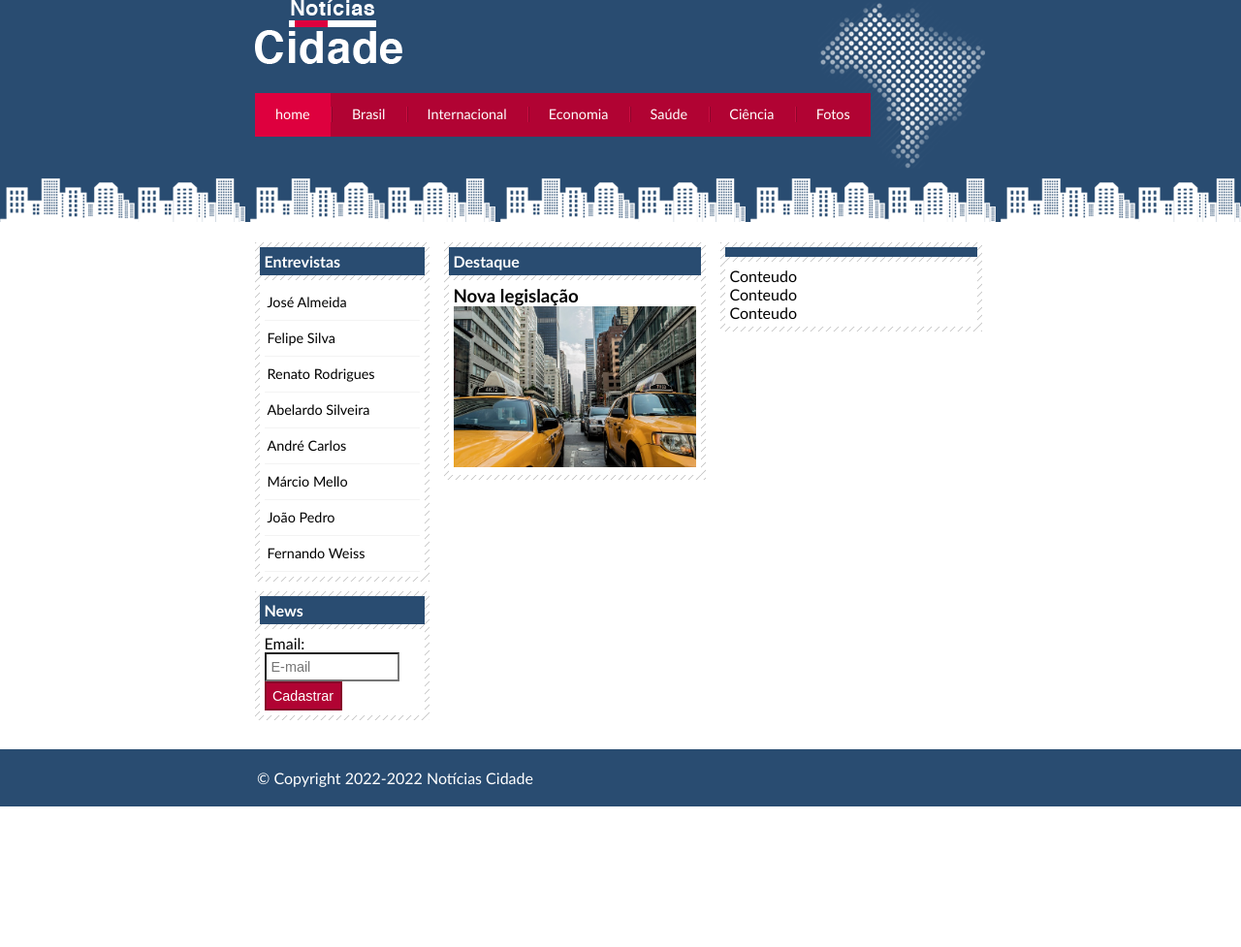
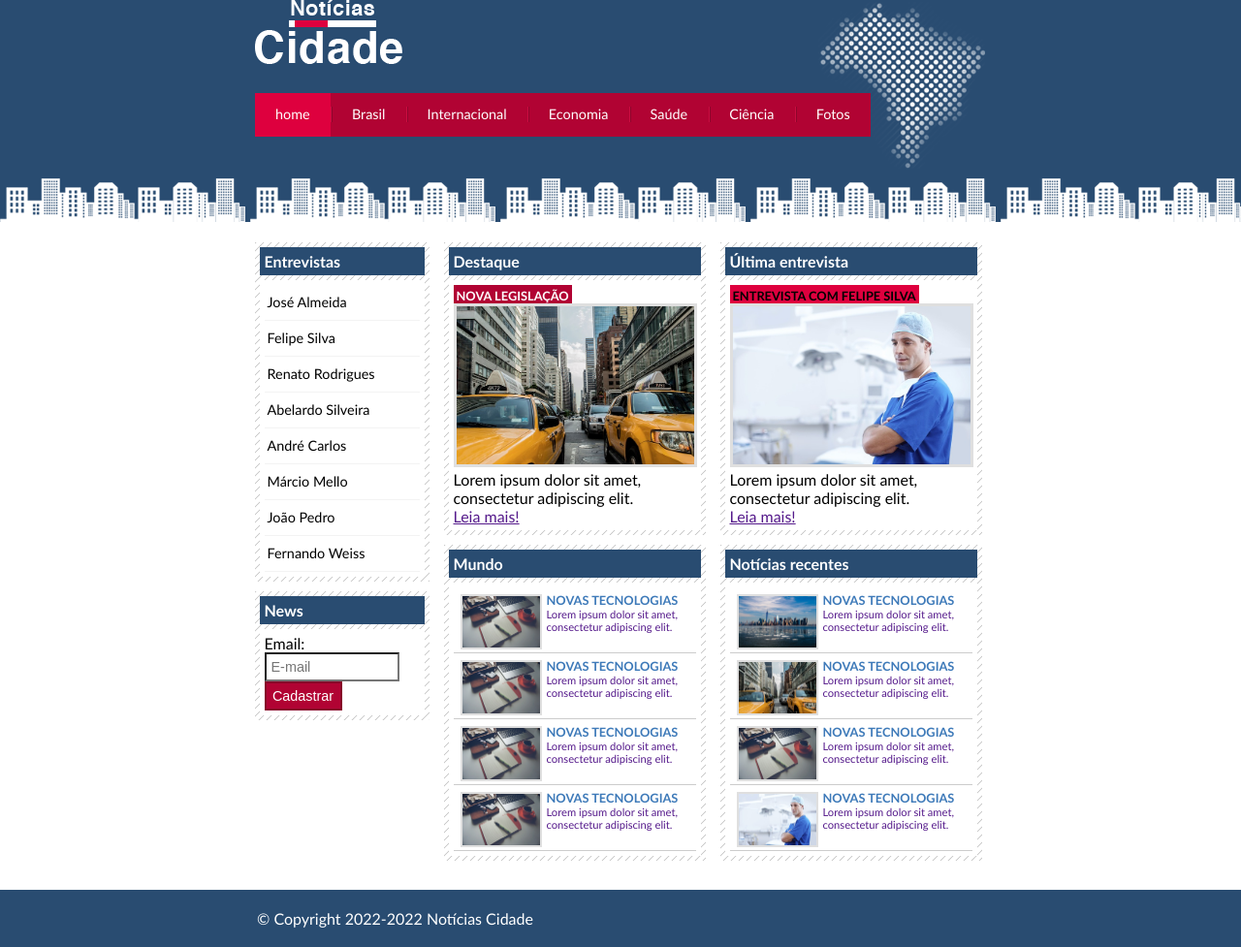
Before and after one commit to Mcervelheri/Site-de-noticias-cidade, a plain HTML site: page index.html in a window 1280 px wide. Shown: the whole page at 97% size. Before the commit the page ends 832 px from the top, so only its background shows below. Drawn offline with Linux system fonts and the light colour scheme.

Commit message:
modified:   estilo.css 	modified:   index.html

```diff
--- a/estilo.css
+++ b/estilo.css
@@ -162,6 +162,65 @@ input.submit {
     border: 2px solid #870529;
 }
 
+/*Formatar imagens*/
+img {
+    border: 2px solid #dfdfdf;
+}
+
+img.imagem-principal {
+    border: 3px solid #dfdfdf;
+    width: 98%;
+}
+
+/*Formatanado cabeçalhos*/
+h3 {
+    text-transform: uppercase;
+    display: inline;
+    font-size: 0.8em;
+    padding: 3px;
+}
+
+.destaque h3 {
+    background: #b10333;
+    color: #fff;
+}
+
+.entrevista h3 {
+    background: #de003e;
+    color: #000;
+}
+
+/*Formatar lista de noticias*/
+
+#lista-noticias li{
+    padding: 2px;
+    border-bottom: 1px solid #ccc;
+    height: 63px;
+}
+
+#lista-noticias li a img{
+    float: left;
+    margin: 5px;
+}
+
+#lista-noticias li a {
+    text-decoration: none;
+}
+
+#lista-noticias li a h3{
+    font-size: 0.8em;
+    padding: 0;
+    color: #3e7ab9;
+}
+
+#lista-noticias li a p{
+    font-size: 0.7em;
+}
+
+#lista-noticias li:hover{
+    background: #eee;
+    cursor: pointer;
+}
 /*Rodapé*/
 
 #container-rodape {
--- a/index.html
+++ b/index.html
@@ -30,24 +30,103 @@
             <div id="conteudo">
 
                 <div id="primario">
-                    <div class="caixa">
+                    <div class="caixa destaque">
                         <h2>Destaque</h2>
                         <div class="caixa-conteudo">
                             <h3>Nova legislação</h3>
-                            <img src="imagens/taxi.jpg" width="100%">
+                            <img class="imagem-principal" src="imagens/taxi.jpg" width="100%">
+                            <p>Lorem ipsum dolor sit amet, consectetur adipiscing elit.</p>
+                            <a href="">Leia mais!</a>
+                        </div>
+                    </div>
+                    <div class="caixa">
+                        <h2>Mundo</h2>
+                        <div class="caixa-conteudo">
+
+                            <ul id="lista-noticias">
+                                <li>
+                                    <a href="">
+                                        <img src="imagens/tecnologia.jpg" width="80">
+                                        <h3>Novas tecnologias</h3>
+                                        <p>Lorem ipsum dolor sit amet, consectetur adipiscing elit.</p>
+                                    </a>
+                                </li>
+                                <li>
+                                    <a href="">
+                                        <img src="imagens/tecnologia.jpg" width="80">
+                                        <h3>Novas tecnologias</h3>
+                                        <p>Lorem ipsum dolor sit amet, consectetur adipiscing elit.</p>
+                                    </a>
+                                </li>
+                                <li>
+                                    <a href="">
+                                        <img src="imagens/tecnologia.jpg" width="80">
+                                        <h3>Novas tecnologias</h3>
+                                        <p>Lorem ipsum dolor sit amet, consectetur adipiscing elit.</p>
+                                    </a>
+                                </li>
+                                <li>
+                                    <a href="">
+                                        <img src="imagens/tecnologia.jpg" width="80">
+                                        <h3>Novas tecnologias</h3>
+                                        <p>Lorem ipsum dolor sit amet, consectetur adipiscing elit.</p>
+                                    </a>
+                                </li>
+                            </ul>
+
                         </div>
                     </div>
                 </div>
+
+                <!--Início conteúdo secundário-->
                 <div id="secundario">
-                    <div class="caixa">
-                        <h2></h2>
+                    <div class="caixa entrevista">
+                        <h2>Última entrevista</h2>
                         <div class="caixa-conteudo">
-                            Conteudo <br>
-                            Conteudo <br>
-                            Conteudo <br>
+                            <h3>entrevista com felipe silva</h3>
+                            <img class="imagem-principal" src="imagens/doutor.jpg" width="100%">
+                            <p>Lorem ipsum dolor sit amet, consectetur adipiscing elit.</p>
+                            <a href="">Leia mais!</a>
                         </div>
                     </div>
-                </div>
+                    <div class="caixa">
+                        <h2>Notícias recentes</h2>
+                        <div class="caixa-conteudo">
+
+                            <ul id="lista-noticias">
+                                <li>
+                                    <a href="">
+                                        <img src="imagens/cidade.jpg" width="80">
+                                        <h3>Novas tecnologias</h3>
+                                        <p>Lorem ipsum dolor sit amet, consectetur adipiscing elit.</p>
+                                    </a>
+                                </li>
+                                <li>
+                                    <a href="">
+                                        <img src="imagens/taxi.jpg" width="80">
+                                        <h3>Novas tecnologias</h3>
+                                        <p>Lorem ipsum dolor sit amet, consectetur adipiscing elit.</p>
+                                    </a>
+                                </li>
+                                <li>
+                                    <a href="">
+                                        <img src="imagens/tecnologia.jpg" width="80">
+                                        <h3>Novas tecnologias</h3>
+                                        <p>Lorem ipsum dolor sit amet, consectetur adipiscing elit.</p>
+                                    </a>
+                                </li>
+                                <li>
+                                    <a href="">
+                                        <img src="imagens/doutor.jpg" width="80">
+                                        <h3>Novas tecnologias</h3>
+                                        <p>Lorem ipsum dolor sit amet, consectetur adipiscing elit.</p>
+                                    </a>
+                                </li>
+                            </ul>
+
+                        </div>
+                    </div>
+                </div><!--fim /secundário-->
 
                 <!--Início lateral-->
                 <div id="lateral">
```
